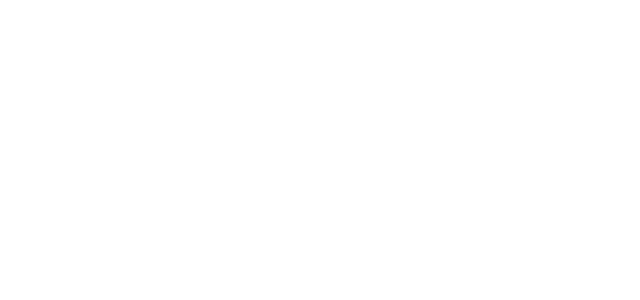
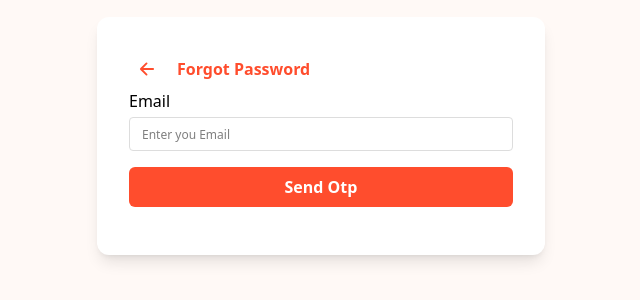
Before and after one commit to kuberanb/vingo, a React (Vite) app in the folder frontend/: page /forgot-password in a window 1280 px wide. Before the commit this address had no page. Shown: the part 264-564 px from the top of the page, without its empty margins (319-959 px from the left). Built offline with nearby package versions, Linux system fonts and the light colour scheme.

Commit message:
forgot password screen ui added

```diff
--- a/frontend/src/App.jsx
+++ b/frontend/src/App.jsx
@@ -5,6 +5,7 @@ import { Route } from 'react-router-dom'
 
 import SignIn from './pages/SignIn.jsx'
 import SignUp from './pages/SignUp.jsx'
+import ForgotPassword from './pages/ForgotPassword.jsx'
 
 export const serverUrl = "http://localhost:8000";
 
@@ -14,6 +15,7 @@ function App() {
       <Route path='/' element={<SignUp />}></Route>
       <Route path='/signup' element={<SignUp />} ></Route>
       <Route path='/signIn' element={<SignIn />} ></Route>
+      <Route path='forgot-password' element={<ForgotPassword />} ></Route>
     </Routes>
   )
 }
--- /dev/null
+++ b/frontend/src/pages/ForgotPassword.jsx
@@ -0,0 +1,96 @@
+
+import React, { useState } from 'react'
+import { IoArrowBackOutline } from "react-icons/io5";
+import { useNavigate } from 'react-router-dom';
+
+
+function ForgotPassword() {
+
+    const [step, setStep] = useState(1);
+    const navigate = useNavigate();
+    const [email, setEmail] = useState();
+    const [otp, setOtp] = useState();
+    const [passowrd, setPassword] = useState();
+    const [confirmPassword, setConfirmPassword] = useState();
+
+    return (
+        <div className='w-full min-h-screen bg-[#fff9f6] p-4  flex items-center justify-center ' >
+            <div className='w-full  max-w-md shadow-lg rounded-xl p-8  bg-white  ' >
+
+                <div className=' flex justify-start items-center gap-x-5 m-2 cursor-pointer' >
+
+                    <IoArrowBackOutline className=' text-[#ff4d2d] font-bold size-5 ' onClick={() => navigate("/signin")} />
+                    <h1 className=' text-[#ff4d2d] font-bold ' >Forgot Password</h1>
+                </div>
+
+
+                {/* Step 1 */}
+                {step == 1 && <div>
+
+
+                    <div className='flex flex-col mb-4  '>
+
+                        <label htmlFor="email" className=' font-medium mb-1'>Email</label>
+                        <input id='email' value={email} onChange={(e) => setEmail(e.target.value)} placeholder='Enter you Email' className=' text-sm rounded-sm border w-full border-[#ddd] px-3 py-1.5   placeholder:text-xs  ' type="text" />
+
+                    </div>        <div className="flex items-center justify-center mb-4">
+                        <button onClick={() => setStep(2)} className="w-full py-2 px-4 rounded-md font-semibold text-white cursor-pointer bg-[#ff4d2d] hover:bg-[#e64323] transition-colors">
+                            Send Otp
+                        </button>
+                    </div>
+                </div>
+
+                }
+
+                {/* Step 2 */}
+                {
+                    step == 2 && <div>
+
+                        <div className='flex flex-col mb-4  '>
+
+                            <label htmlFor="otp" className=' font-medium mb-1'>Otp</label>
+                            <input id='otp' value={otp} onChange={(e) => setOtp(e.target.value)} placeholder='Enter you Otp' className=' text-sm rounded-sm border w-full border-[#ddd] px-3 py-1.5   placeholder:text-xs  ' type="text" />
+
+                        </div>        <div className="flex items-center justify-center mb-4">
+                            <button className="w-full py-2 px-4 rounded-md font-semibold text-white cursor-pointer bg-[#ff4d2d] hover:bg-[#e64323] transition-colors">
+                                Send Otp
+                            </button>
+                        </div>
+
+
+
+
+                    </div>
+                }
+
+                {/* Step 3 */}
+
+                {
+                    step == 3 && <div>
+
+                        <div className='flex flex-col mb-4  '>
+                            <label htmlFor="password" className=' font-medium mb-1'>Password</label>
+                            <input id='password' value={passowrd} onChange={(e) => setPassword(e.target.value)} placeholder='Enter you password' className=' text-sm rounded-sm border w-full border-[#ddd] px-3 py-1.5   placeholder:text-xs  ' type="text" />
+                        </div>
+                        <div className='flex flex-col mb-4  '>
+                            <label htmlFor="confirmPassword" className=' font-medium mb-1'>Password</label>
+                            <input id='confirmPassword' value={confirmPassword} onChange={(e) => setConfirmPassword(e.target.value)} placeholder='Confirm Password' className=' text-sm rounded-sm border w-full border-[#ddd] px-3 py-1.5   placeholder:text-xs  ' type="text" />
+                        </div>
+                        <div className="flex items-center justify-center mb-4">
+                            <button className="w-full py-2 px-4 rounded-md font-semibold text-white cursor-pointer bg-[#ff4d2d] hover:bg-[#e64323] transition-colors">
+                                Verify Password
+                            </button>
+                        </div>
+
+
+                    </div>
+                }
+
+            </div>
+
+
+        </div>
+    )
+}
+
+export default ForgotPassword
--- a/frontend/src/pages/SignIn.jsx
+++ b/frontend/src/pages/SignIn.jsx
@@ -54,12 +54,11 @@ function SignIn() {
         </div>
         {/* Forgot Password */}
         <div className='w-full flex justify-end mb-2 '  >
-          <div className=' text-[#ff4d2d] text-sm cursor-pointer ' style={{}} >
+          <div className=' text-[#ff4d2d] text-sm cursor-pointer ' onClick={() => navigate("/forgot-password")} style={{}} >
             Forgot Password
           </div>
 
         </div>
-
 
         {/* SignUp */}
         <div className="flex items-center justify-center mb-4">
@@ -80,9 +79,6 @@ function SignIn() {
         </div>
 
 
-
-
-
       </div>
     </div >
   )
```
